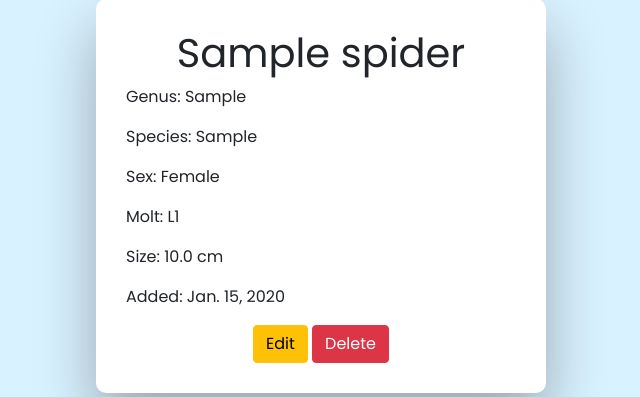
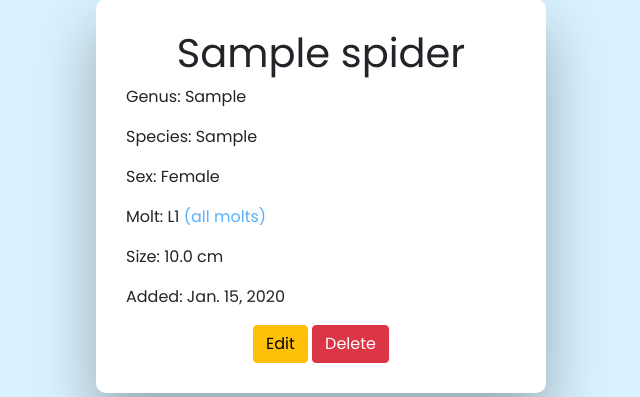
Before and after one commit to morveusz93/terra-keeper, a Django app: page /spiders/00000000-0000-0000-0000-000000000001 in a window 1280 px wide. Shown: the part 93-490 px from the top of the page, without its empty margins (319-959 px from the left). Run offline with Django 4.2, Linux system fonts and the light colour scheme; tables that the repository leaves empty hold one stand-in row (values such as "Sample post"); some libraries are stand-ins or nearby versions.

Commit message:
add view for all molts of spider

```diff
--- a/spiders/models.py
+++ b/spiders/models.py
@@ -30,7 +30,8 @@ class Spider(models.Model):
     @property
     def all_molts(self) -> list:
         "Returns the spider's molts."
-        return {molt.number: molt.date for molt in self._molt_set.all()}
+        all_molts = {}
+        return [{'number': molt.number, 'date': molt.date} for molt in self.molt_set.all()]
 
 
 
@@ -45,4 +46,4 @@ class Molt(models.Model):
         return f"L{self.number}"
 
     class Meta:
-        ordering = ('spider','-date')
+        ordering = ['spider','-date', '-number']
--- a/spiders/templates/spiders/details.html
+++ b/spiders/templates/spiders/details.html
@@ -5,7 +5,7 @@
     <p>Genus: {{spider.genus}}</p>
     <p>Species: {{spider.species}}</p>
     <p>Sex: {{spider.get_sex_display}}</p>
-    <p>Molt: {{spider.molt_set.first}}</p>
+    <p>Molt: {{spider.molt_set.first}} <a href="{% url 'spider-molts' spider.id %}">(all molts)</a></p>
     <p>Size: {{spider.size}} cm</p>
     <p>Added: {{spider.joined}}</p>
 </div>
--- a/spiders/urls.py
+++ b/spiders/urls.py
@@ -7,4 +7,5 @@ urlpatterns = [
     path('spiders/<str:id>', views.details, name="spider-details"),
     path('spiders/<str:id>/update', views.updateSpider, name="spider-update"),
     path('spiders/<str:id>/delete', views.deleteSpider, name="spider-delete"),
+    path('spiders/<str:id>/molts', views.showMolts, name="spider-molts"),
 ]
--- a/spiders/views.py
+++ b/spiders/views.py
@@ -59,3 +59,11 @@ def deleteSpider(request, id):
         return redirect('my-profile')
     context = {'obj': spider}
     return render(request, 'delete.html', context)
+
+
+def showMolts(request, id):
+    spider = Spider.objects.get(id=id)
+    all_molts = spider.all_molts
+    context = {'all_molts': all_molts}
+    print(all_molts)
+    return render(request, 'spiders/spider-molts.html', context)
```
Also changed, not shown: spiders/templates/spiders/spider-molts.html (added, +8 -0 lines).
